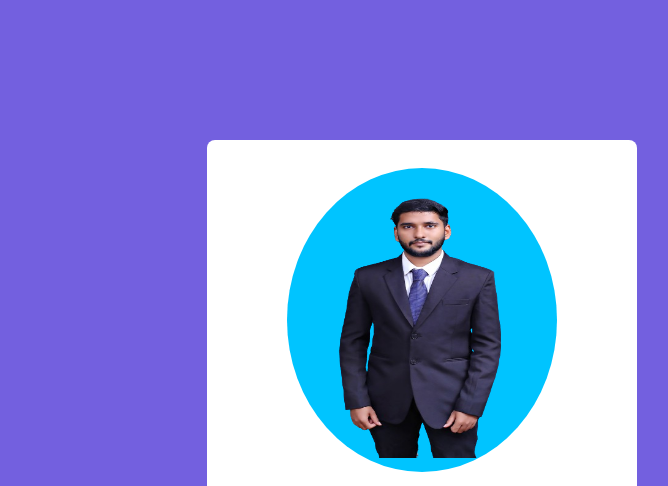
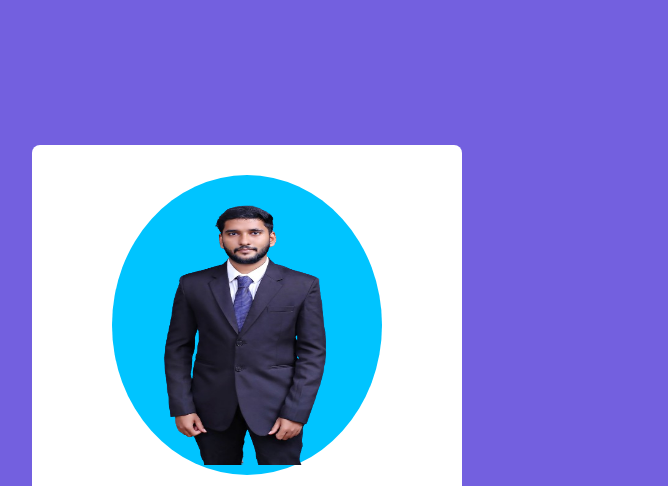
Before and after one commit to Harishkv619/BioCard, a plain HTML site: page index.html in a window 1280 px wide. Shown: the top 486 px of the page, without its empty margins (393-1061 px from the left). Drawn offline with Linux system fonts and the light colour scheme.

Commit message:
first commit

```diff
--- a/style.css
+++ b/style.css
@@ -2,13 +2,15 @@
     margin: 0px;
     padding: 0px;
 }
+
 body{
     background-color: #7360DF;
-    margin-top: 70px;
-    margin-left: 300px;
-    padding-top: 70px;
-    padding-left: 300px;
+    display: flex;
+    justify-content: center;
+    align-items: center;
+    height: 100vh;
 }
+
 .card{
     background-color: #ffff;
     width: 400px;
@@ -21,20 +23,27 @@ body{
     align-items: center;
     gap: 20px;
 }
+
 .profile{
     background-color: #00C4FF;
     border-radius: 50%;
+    display: flex;
+    justify-content: center;
+    align-items: center;
 }
+
 img{
     height: 280px;
     width: 250px;
     padding: 10px;
 }
+
 p{
     opacity: 0.5;
     font-size: 16px;
     text-align: center;
 }
+
 h1{
     font-family: 'Trebuchet MS', 'Lucida Sans Unicode', 'Lucida Grande', 'Lucida Sans', Arial, sans-serif;
 }
```
